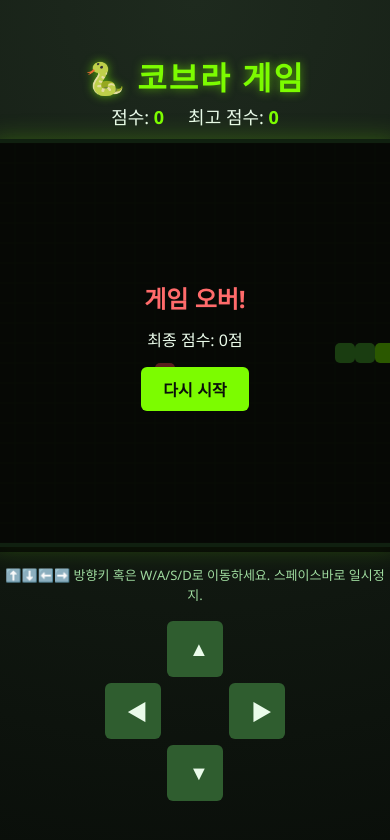
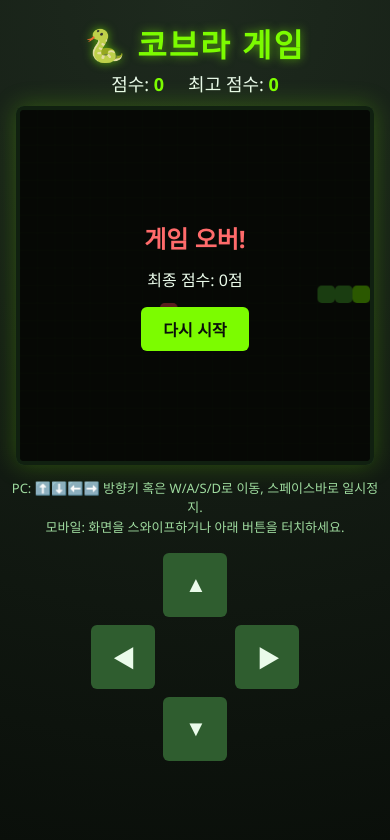
Before and after one commit to shinminseo-dev/hello-world, a plain HTML site: page index.html in a window 390 px wide. Both pictures are taken after a click on the button "게임 시작". Drawn offline with Linux system fonts and the light colour scheme.

Commit message:
모바일 기능

```diff
--- a/index.html
+++ b/index.html
@@ -2,19 +2,25 @@
 <html lang="ko">
 <head>
 <meta charset="UTF-8">
+<meta name="viewport" content="width=device-width, initial-scale=1.0, maximum-scale=1.0, user-scalable=no, viewport-fit=cover">
 <title>코브라 게임 (Snake Game)</title>
 <style>
-  * { box-sizing: border-box; }
+  * { box-sizing: border-box; -webkit-tap-highlight-color: transparent; }
+  html, body {
+    touch-action: none;
+    overscroll-behavior: none;
+  }
   body {
     margin: 0;
     min-height: 100vh;
     display: flex;
     flex-direction: column;
     align-items: center;
-    justify-content: center;
+    justify-content: flex-start;
     background: radial-gradient(circle at top, #1e2a1e, #0a0f0a);
     font-family: 'Segoe UI', 'Malgun Gothic', sans-serif;
     color: #eafbea;
+    padding: 10px 10px 24px;
   }
   h1 {
     margin: 10px 0 4px;
@@ -31,12 +37,19 @@
   #info span { color: #7CFC00; font-weight: bold; }
   #board-wrap {
     position: relative;
+    width: min(400px, 92vw);
+    max-width: 400px;
   }
   canvas {
+    display: block;
+    width: 100%;
+    height: auto;
+    aspect-ratio: 1 / 1;
     background: #10170f;
     border: 4px solid #2f5d2f;
     border-radius: 8px;
     box-shadow: 0 0 25px rgba(124,252,0,0.25);
+    touch-action: none;
   }
   #overlay {
     position: absolute;
@@ -76,18 +89,28 @@
   }
   #mobileControls {
     display: grid;
-    grid-template-columns: repeat(3, 56px);
-    grid-template-rows: repeat(3, 56px);
-    gap: 6px;
+    grid-template-columns: repeat(3, 64px);
+    grid-template-rows: repeat(3, 64px);
+    gap: 8px;
     margin-top: 16px;
+    touch-action: none;
+    user-select: none;
   }
   #mobileControls button {
     margin: 0;
-    font-size: 20px;
+    font-size: 22px;
     background: #2f5d2f;
     color: #eafbea;
+    touch-action: none;
+  }
+  #mobileControls button:active {
+    background: #4caf30;
+    transform: scale(0.94);
   }
   .empty { visibility: hidden; }
+  @media (min-width: 700px) {
+    #controls { display: block; }
+  }
 </style>
 </head>
 <body>
@@ -101,13 +124,14 @@
     <canvas id="game" width="400" height="400"></canvas>
     <div id="overlay">
       <h2 id="overlayTitle">코브라 게임</h2>
-      <p id="overlayMsg">방향키 또는 아래 버튼으로 조작하세요.</p>
+      <p id="overlayMsg">방향키, 화면 스와이프, 또는 아래 버튼으로 조작하세요.</p>
       <button id="startBtn">게임 시작</button>
     </div>
   </div>
 
   <div id="controls">
-    ⬆️⬇️⬅️➡️ 방향키 혹은 W/A/S/D로 이동하세요. 스페이스바로 일시정지.
+    PC: ⬆️⬇️⬅️➡️ 방향키 혹은 W/A/S/D로 이동, 스페이스바로 일시정지.<br>
+    모바일: 화면을 스와이프하거나 아래 버튼을 터치하세요.
   </div>
 
   <div id="mobileControls">
@@ -293,18 +317,65 @@
     }
   });
 
-  document.getElementById('upBtn').addEventListener('click', () => changeDir(0, -1));
-  document.getElementById('downBtn').addEventListener('click', () => changeDir(0, 1));
-  document.getElementById('leftBtn').addEventListener('click', () => changeDir(-1, 0));
-  document.getElementById('rightBtn').addEventListener('click', () => changeDir(1, 0));
+  function bindTap(el, handler) {
+    // touchstart로 즉각 반응하고, click도 지원(마우스/트랙패드 환경 대비)
+    let handledByTouch = false;
+    el.addEventListener('touchstart', (e) => {
+      e.preventDefault();
+      handledByTouch = true;
+      handler();
+    }, { passive: false });
+    el.addEventListener('click', () => {
+      if (handledByTouch) { handledByTouch = false; return; }
+      handler();
+    });
+  }
 
-  startBtn.addEventListener('click', () => {
+  bindTap(document.getElementById('upBtn'), () => changeDir(0, -1));
+  bindTap(document.getElementById('downBtn'), () => changeDir(0, 1));
+  bindTap(document.getElementById('leftBtn'), () => changeDir(-1, 0));
+  bindTap(document.getElementById('rightBtn'), () => changeDir(1, 0));
+
+  bindTap(startBtn, () => {
     if (paused) {
       togglePause();
     } else {
       startGame();
     }
   });
+
+  // 스와이프로 방향 전환 (모바일)
+  let touchStartX = 0, touchStartY = 0;
+  const SWIPE_THRESHOLD = 20;
+
+  canvas.addEventListener('touchstart', (e) => {
+    const t = e.touches[0];
+    touchStartX = t.clientX;
+    touchStartY = t.clientY;
+  }, { passive: true });
+
+  canvas.addEventListener('touchmove', (e) => {
+    e.preventDefault(); // 화면 스크롤 방지
+  }, { passive: false });
+
+  canvas.addEventListener('touchend', (e) => {
+    const t = e.changedTouches[0];
+    const dx = t.clientX - touchStartX;
+    const dy = t.clientY - touchStartY;
+
+    if (!running && !paused) {
+      startGame();
+      return;
+    }
+
+    if (Math.abs(dx) < SWIPE_THRESHOLD && Math.abs(dy) < SWIPE_THRESHOLD) return;
+
+    if (Math.abs(dx) > Math.abs(dy)) {
+      changeDir(dx > 0 ? 1 : -1, 0);
+    } else {
+      changeDir(0, dy > 0 ? 1 : -1);
+    }
+  }, { passive: true });
 
   // initial draw
   resetGame();
```
